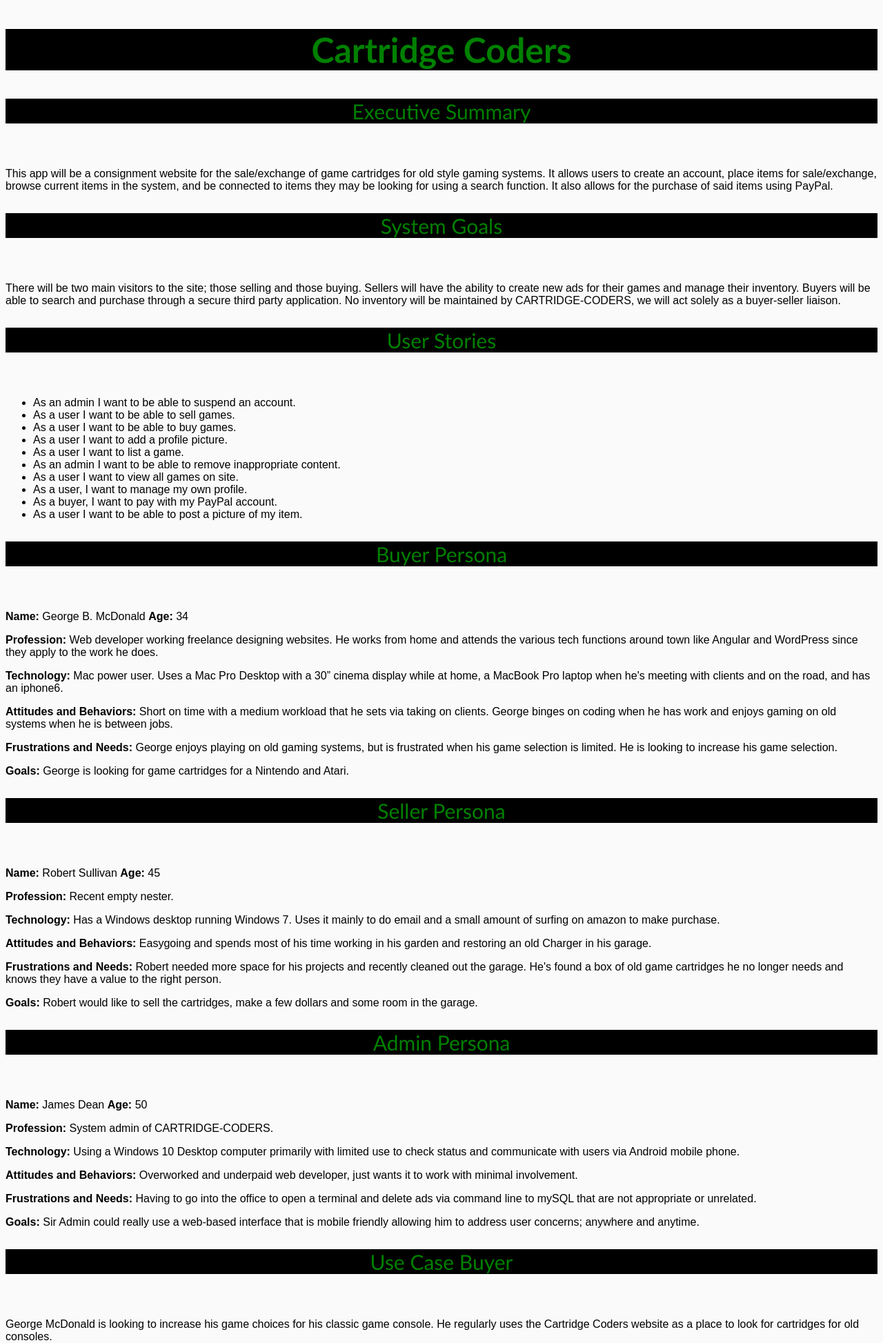
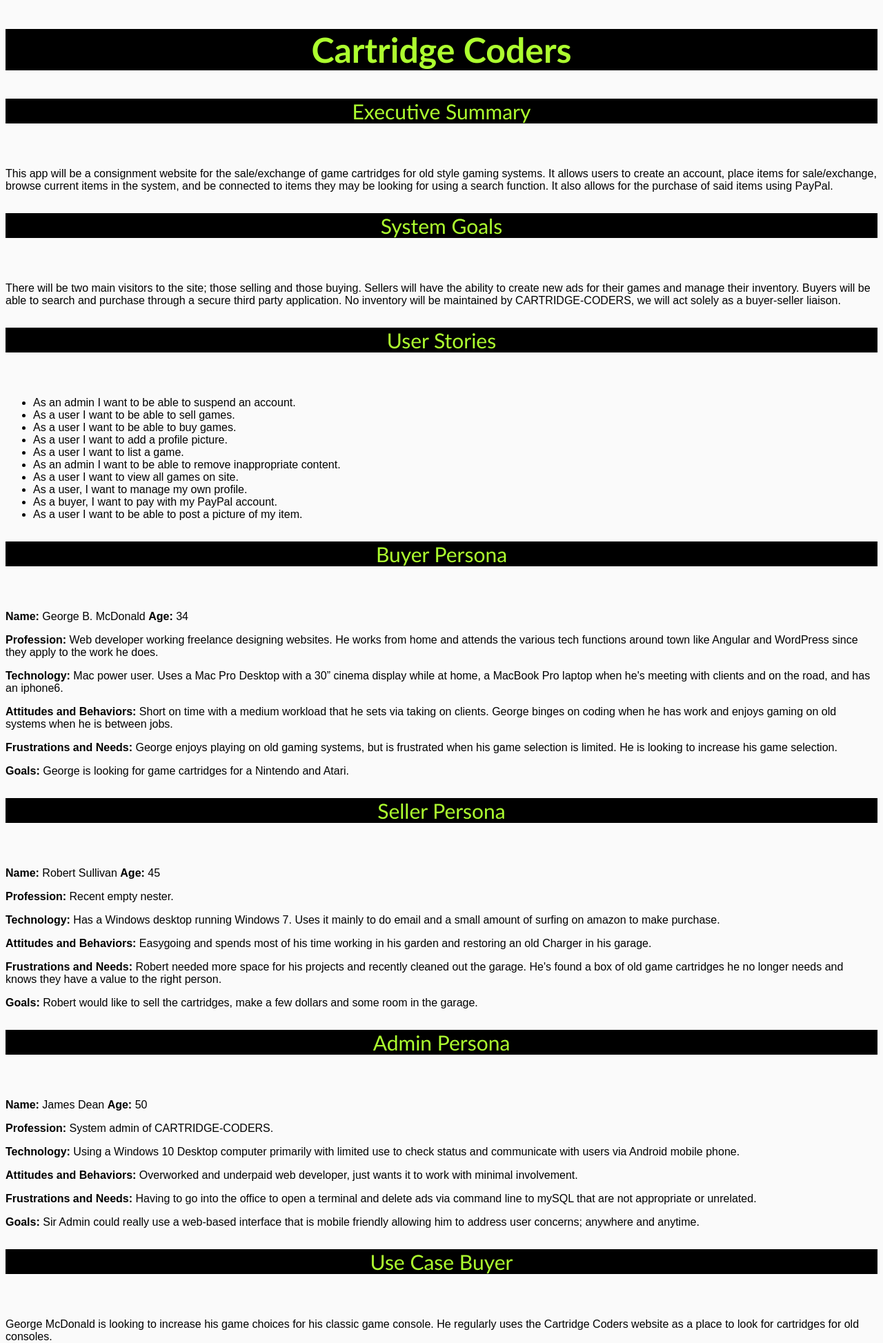
Before and after one commit to wyndows/cartridge-coders, a PHP site: page /epic/index.php in a window 1280 px wide. Shown: the top 1947 px of the page at 69% size. Run offline with PHP 8.4, Linux system fonts and the light colour scheme.

Commit message:
changed colors for header and titles

```diff
--- a/css/style.css
+++ b/css/style.css
@@ -3,7 +3,7 @@
 	font-size: 50px;
 	font-family: Calibri, Candara, Segoe, 'Segoe UI', Optima, Arial, sans-serif;
 	text-align: center;
-	color: green;
+	color: greenyellow;
 }
 
 .title {
@@ -11,7 +11,7 @@
 	font-size: 50px;
 	font-family: Calibri, Candara, Segoe, 'Segoe UI', Optima, Arial, sans-serif;
 	text-align: center;
-	color: green;
+	color: greenyellow;
 }
 
 body {
```
